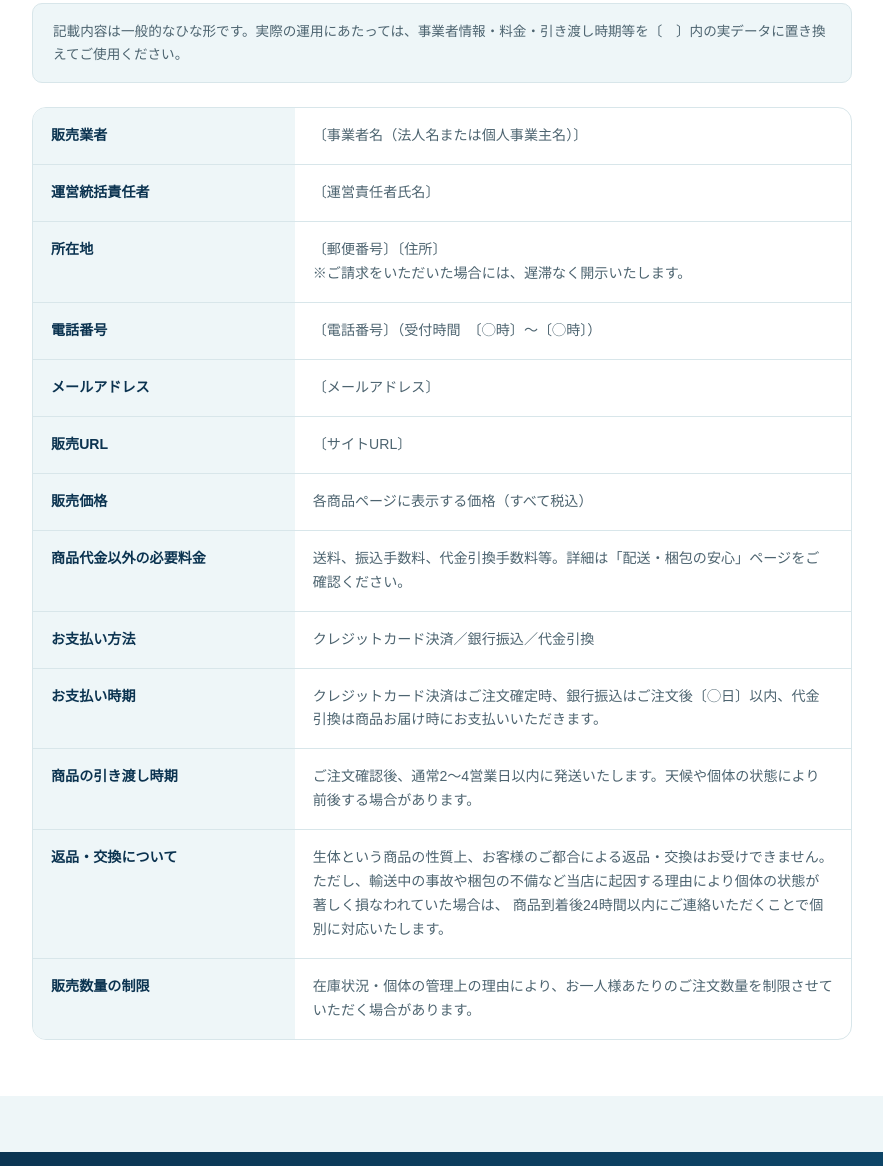
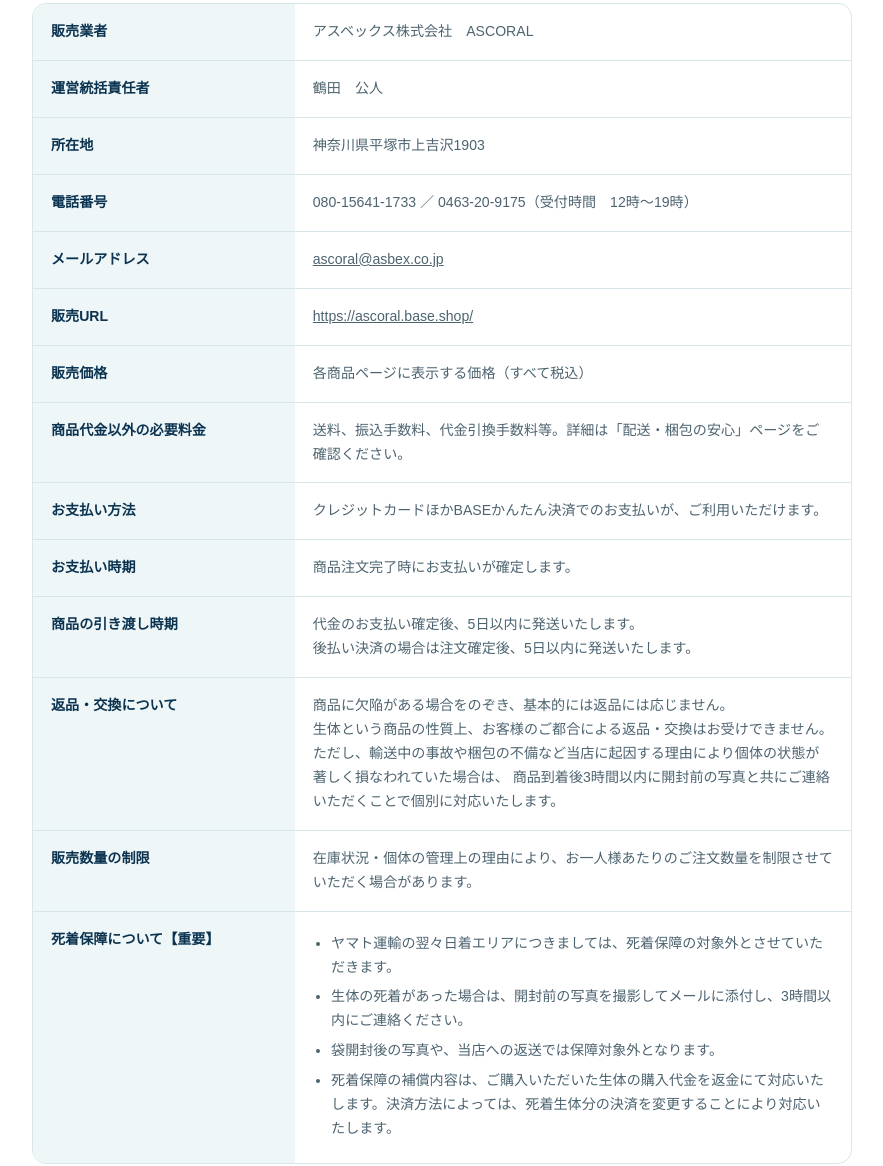
Before and after one commit to u12080430-art/coral-shop, a plain HTML site: page tokushoho.html in a window 1280 px wide. Shown: the part 403-1569 px from the top of the page, without its empty margins (198-1081 px from the left). Drawn offline with Linux system fonts and the light colour scheme.

Commit message:
Add files via upload

```diff
--- a/tokushoho.html
+++ b/tokushoho.html
@@ -104,6 +104,8 @@
     width:32%;color:var(--navy);font-weight:700;background:var(--mist);
   }
   table.info-table td{color:var(--text-soft);}
+  table.info-table td ul{margin-top:4px;padding-left:1.3em;}
+  table.info-table td li{margin-bottom:6px;list-style:disc;}
 
   .legal-note{
     max-width:820px;margin:0 auto 24px;font-size:.85rem;color:var(--text-soft);
@@ -196,28 +198,37 @@
   <section>
     <div class="wrap">
       <div class="legal-wrap">
-        <p class="legal-note">
-          記載内容は一般的なひな形です。実際の運用にあたっては、事業者情報・料金・引き渡し時期等を〔　〕内の実データに置き換えてご使用ください。
-        </p>
         <div class="info-table-wrap">
           <table class="info-table">
-            <tr><th>販売業者</th><td>〔事業者名（法人名または個人事業主名）〕</td></tr>
-            <tr><th>運営統括責任者</th><td>〔運営責任者氏名〕</td></tr>
-            <tr><th>所在地</th><td>〔郵便番号〕〔住所〕<br>※ご請求をいただいた場合には、遅滞なく開示いたします。</td></tr>
-            <tr><th>電話番号</th><td>〔電話番号〕（受付時間　〔◯時〕〜〔◯時〕）</td></tr>
-            <tr><th>メールアドレス</th><td>〔メールアドレス〕</td></tr>
-            <tr><th>販売URL</th><td>〔サイトURL〕</td></tr>
+            <tr><th>販売業者</th><td>アスベックス株式会社　ASCORAL</td></tr>
+            <tr><th>運営統括責任者</th><td>鶴田　公人</td></tr>
+            <tr><th>所在地</th><td>神奈川県平塚市上吉沢1903</td></tr>
+            <tr><th>電話番号</th><td>080-15641-1733 ／ 0463-20-9175（受付時間　12時〜19時）</td></tr>
+            <tr><th>メールアドレス</th><td><a href="mailto:ascoral@asbex.co.jp">ascoral@asbex.co.jp</a></td></tr>
+            <tr><th>販売URL</th><td><a href="https://ascoral.base.shop/" target="_blank" rel="noopener noreferrer">https://ascoral.base.shop/</a></td></tr>
             <tr><th>販売価格</th><td>各商品ページに表示する価格（すべて税込）</td></tr>
             <tr><th>商品代金以外の必要料金</th><td>送料、振込手数料、代金引換手数料等。詳細は「配送・梱包の安心」ページをご確認ください。</td></tr>
-            <tr><th>お支払い方法</th><td>クレジットカード決済／銀行振込／代金引換</td></tr>
-            <tr><th>お支払い時期</th><td>クレジットカード決済はご注文確定時、銀行振込はご注文後〔◯日〕以内、代金引換は商品お届け時にお支払いいただきます。</td></tr>
-            <tr><th>商品の引き渡し時期</th><td>ご注文確認後、通常2〜4営業日以内に発送いたします。天候や個体の状態により前後する場合があります。</td></tr>
+            <tr><th>お支払い方法</th><td>クレジットカードほかBASEかんたん決済でのお支払いが、ご利用いただけます。</td></tr>
+            <tr><th>お支払い時期</th><td>商品注文完了時にお支払いが確定します。</td></tr>
+            <tr><th>商品の引き渡し時期</th><td>
+              代金のお支払い確定後、5日以内に発送いたします。<br>
+              後払い決済の場合は注文確定後、5日以内に発送いたします。
+            </td></tr>
             <tr><th>返品・交換について</th><td>
-              生体という商品の性質上、お客様のご都合による返品・交換はお受けできません。<br>
+              商品に欠陥がある場合をのぞき、基本的には返品には応じません。<br>
+              生体という商品の性質上、お客様のご都合による返品・交換はお受けできません。
               ただし、輸送中の事故や梱包の不備など当店に起因する理由により個体の状態が著しく損なわれていた場合は、
-              商品到着後24時間以内にご連絡いただくことで個別に対応いたします。
+              商品到着後3時間以内に開封前の写真と共にご連絡いただくことで個別に対応いたします。
             </td></tr>
             <tr><th>販売数量の制限</th><td>在庫状況・個体の管理上の理由により、お一人様あたりのご注文数量を制限させていただく場合があります。</td></tr>
+            <tr><th>死着保障について【重要】</th><td>
+              <ul>
+                <li>ヤマト運輸の翌々日着エリアにつきましては、死着保障の対象外とさせていただきます。</li>
+                <li>生体の死着があった場合は、開封前の写真を撮影してメールに添付し、3時間以内にご連絡ください。</li>
+                <li>袋開封後の写真や、当店への返送では保障対象外となります。</li>
+                <li>死着保障の補償内容は、ご購入いただいた生体の購入代金を返金にて対応いたします。決済方法によっては、死着生体分の決済を変更することにより対応いたします。</li>
+              </ul>
+            </td></tr>
           </table>
         </div>
       </div>
```
Also changed, not shown: index.html (+25 -10 lines), store.html (+7 -7 lines).
